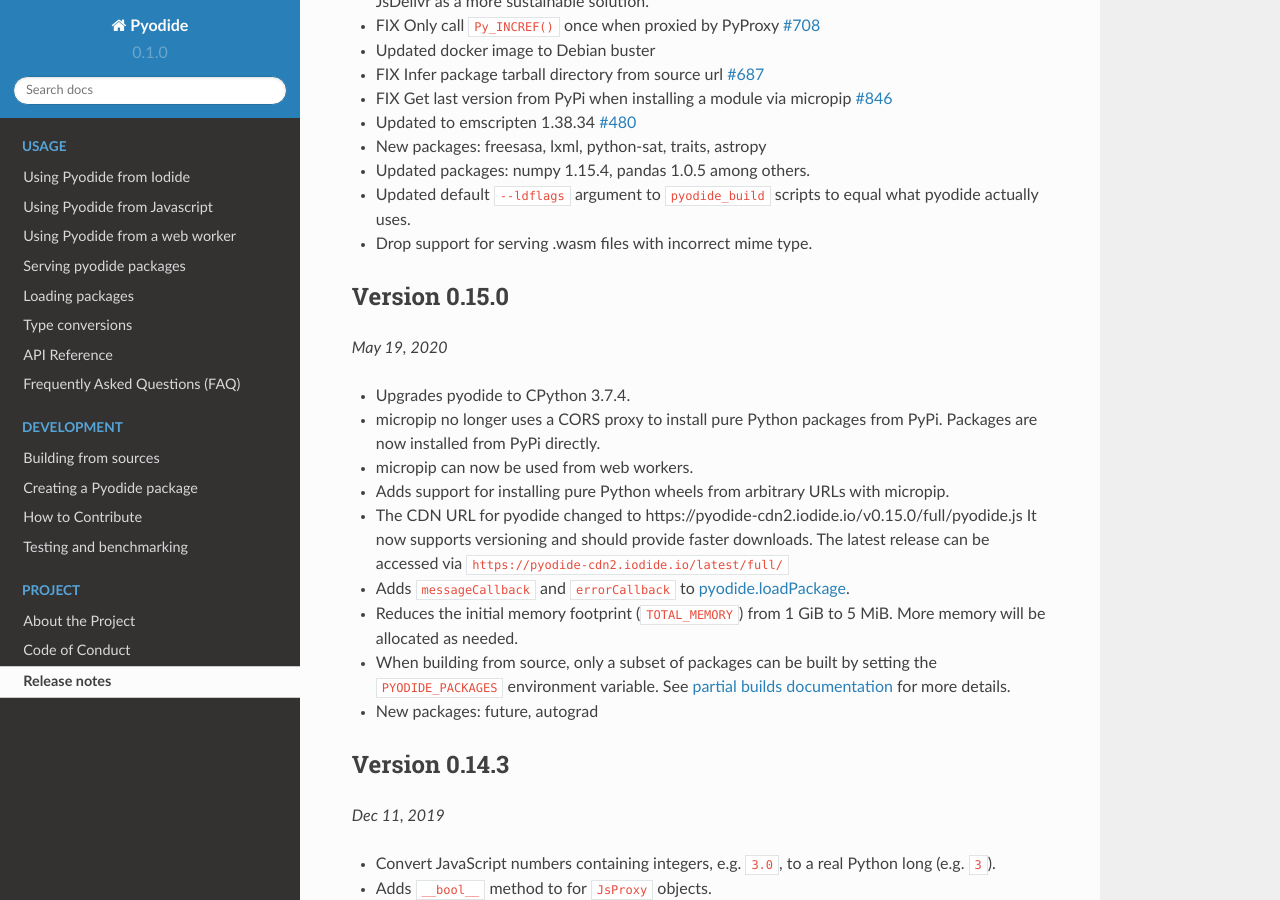
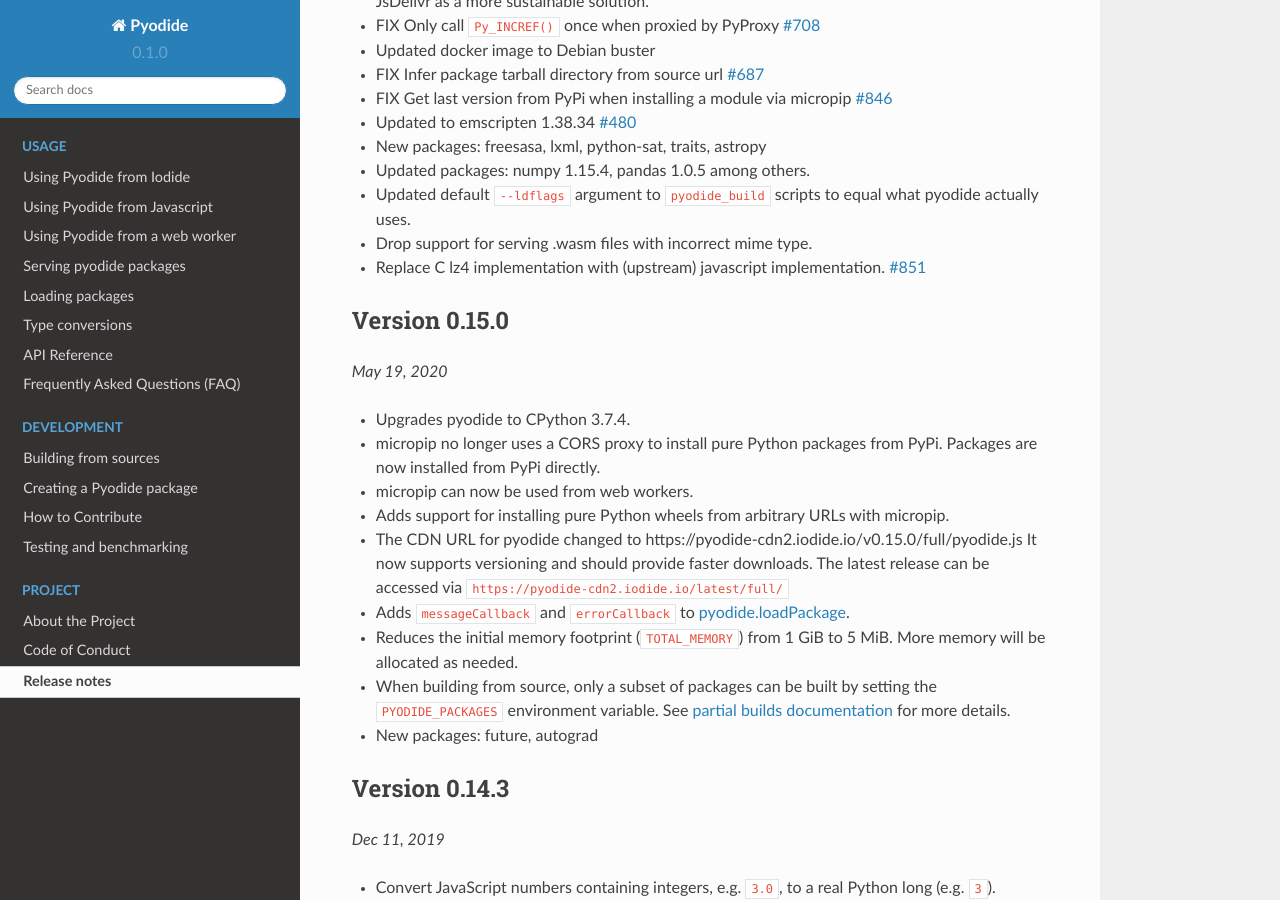
Before and after one commit to pyodide/pyodide, a Sphinx documentation site: the page built from docs/changelog.md, in a window 1280 px wide and 900 px high, scrolled down 372 px. Built offline with Sphinx 7.4.7 and the Read the Docs theme 2.0.0, drawn with Linux system fonts in a browser that asks for light colours; the version number is read from the project's files by our own code.

Commit message:
Update changelog

```diff
--- a/docs/changelog.md
+++ b/docs/changelog.md
@@ -25,6 +25,8 @@
 - Updated default `--ldflags` argument to `pyodide_build` scripts to equal what
   pyodide actually uses.
 - Drop support for serving .wasm files with incorrect mime type.
+- Replace C lz4 implementation with (upstream) javascript implementation.
+  [#851](https://github.com/iodide-project/pyodide/pull/851)
 
 ## Version 0.15.0
 *May 19, 2020*
```
